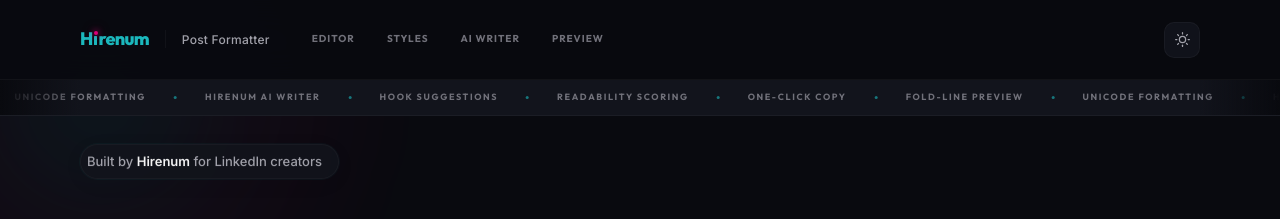
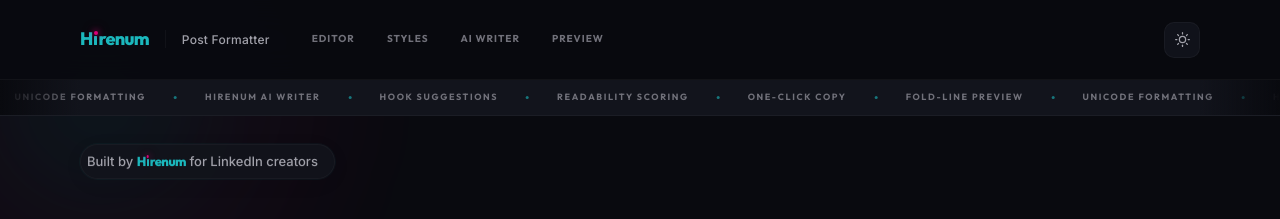
Before and after one commit to Muhammad-Abdullah24/post-formatter, a Next.js app: page / in a window 1280 px wide. Shown: the top 219 px of the page. Built offline with nearby package versions, Linux system fonts and the light colour scheme.

Commit message:
glamourized hirenum

```diff
--- a/app/globals.css
+++ b/app/globals.css
@@ -399,6 +399,44 @@ body::before {
   font-weight: 600;
 }
 
+/* Inline "Hirenum" logo treatment — teal wordmark with the magenta dot on the
+   "i". Sized in em units so it inherits the surrounding text size. */
+.brand-logo {
+  font-family: 'Outfit', sans-serif;
+  font-weight: 800;
+  letter-spacing: -0.04em;
+  color: #1BB8BD;
+  white-space: nowrap;
+}
+
+.brand-logo-i {
+  position: relative;
+  display: inline-flex;
+  align-items: flex-end;
+  height: 0.8em;
+  width: 0.15em;
+  margin: 0 0.075em;
+}
+
+.brand-logo-i-stem {
+  width: 0.15em;
+  height: 0.525em;
+  background-color: currentColor;
+  border-radius: 0.5px;
+}
+
+.brand-logo-dot {
+  position: absolute;
+  top: 0;
+  left: 50%;
+  transform: translateX(-50%);
+  width: 0.2em;
+  height: 0.2em;
+  border-radius: 50%;
+  background: #DC0078;
+  box-shadow: 0 0 6px #DC0078, 0 0 12px rgba(220, 0, 120, 0.6);
+}
+
 @keyframes float {
   0%, 100% { transform: translateY(0); }
   50% { transform: translateY(-4px); }
--- a/app/page.js
+++ b/app/page.js
@@ -315,7 +315,9 @@ export default function Home() {
         <div className="container">
           <div className="hero-floating-badge anim-float">
             <span className="hero-badge-text">
-              Built by <strong>Hirenum</strong> for LinkedIn creators
+              Built by{' '}
+              <span className="brand-logo">H<span className="brand-logo-i"><span className="brand-logo-i-stem" /><span className="brand-logo-dot" /></span>renum</span>
+              {' '}for LinkedIn creators
             </span>
           </div>
           <h1 className="hero-title">
```
